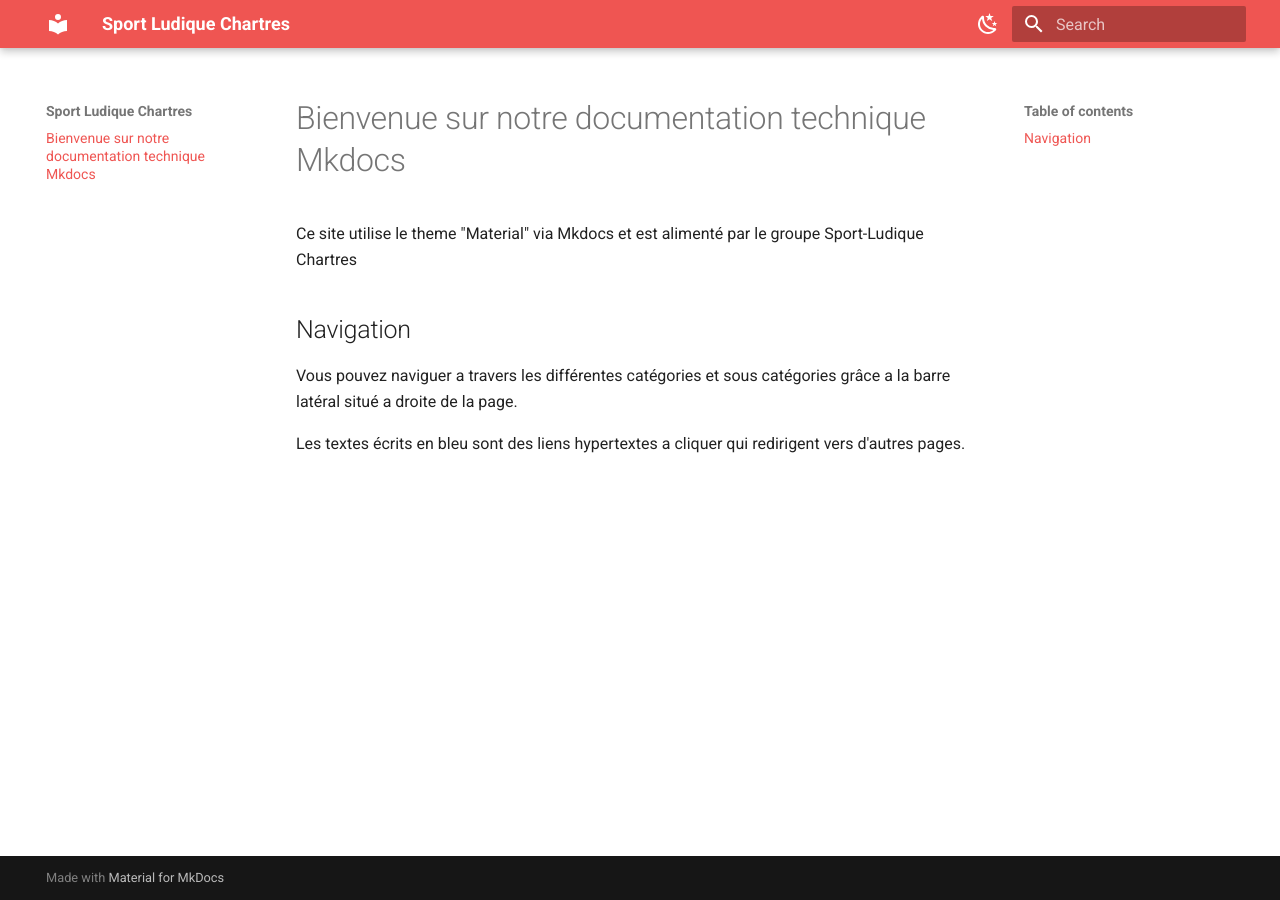
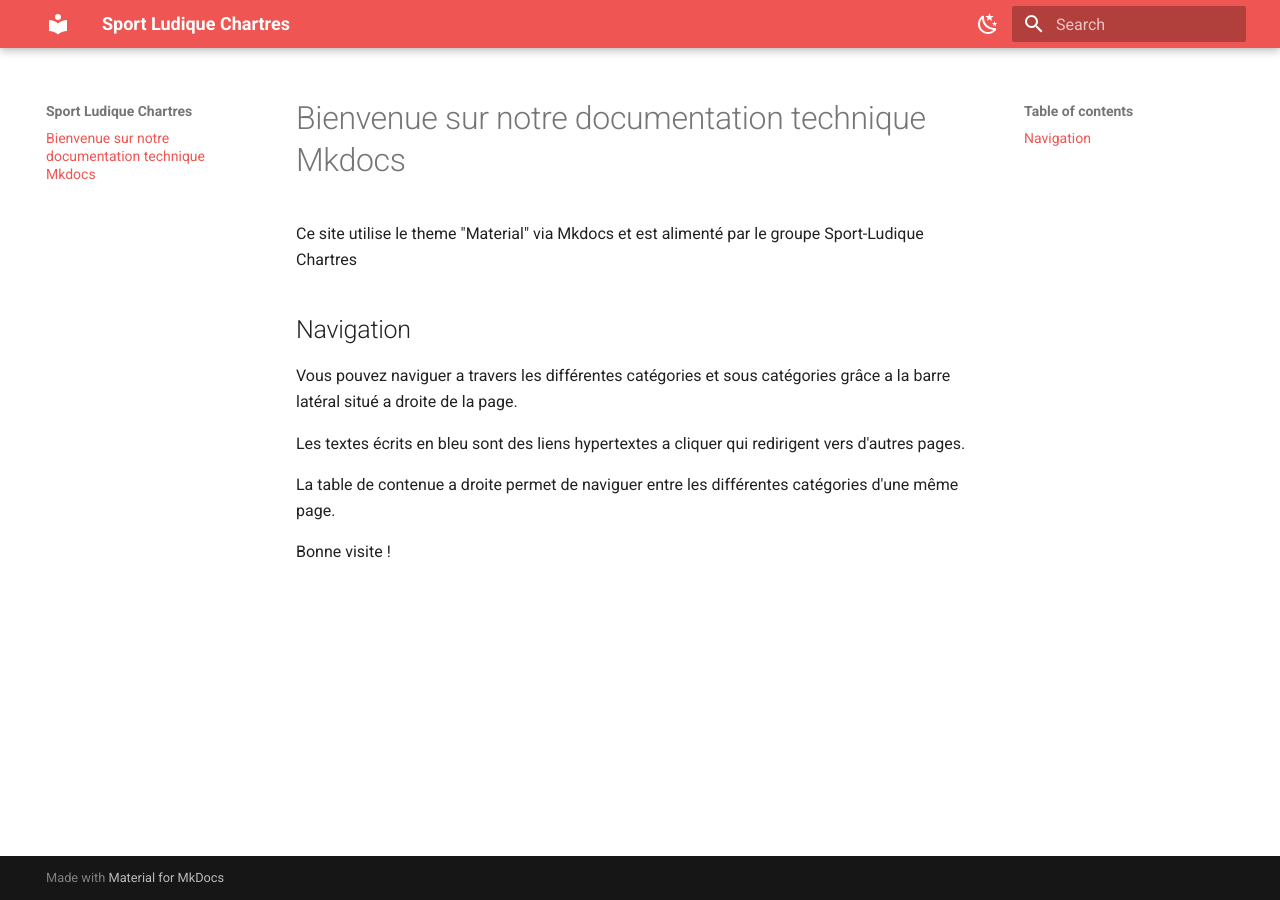
Before and after one commit to Sym-0ne/sport-ludique-Chartres, an MkDocs documentation site: the page built from docs/index.md, in a window 1280 px wide. Built offline with MkDocs 1.6.1 and Material for MkDocs 9.7.7, drawn with Linux system fonts in a browser that asks for light colours.

Commit message:
mdofi page princi

```diff
--- a/docs/index.md
+++ b/docs/index.md
@@ -6,3 +6,7 @@ Ce site utilise le theme "Material" via Mkdocs et est alimenté par le groupe Sp
 Vous pouvez naviguer a travers les différentes catégories et sous catégories grâce a la barre latéral situé a droite de la page.
 
 Les textes écrits en bleu sont des liens hypertextes a cliquer qui redirigent vers d'autres pages.
+
+La table de contenue a droite permet de naviguer entre les différentes catégories d'une même page.
+
+Bonne visite !
```
